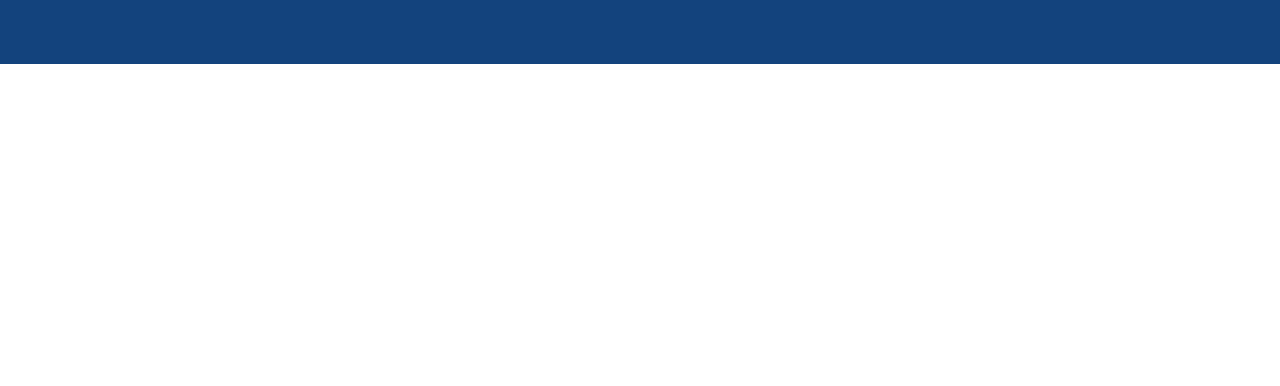
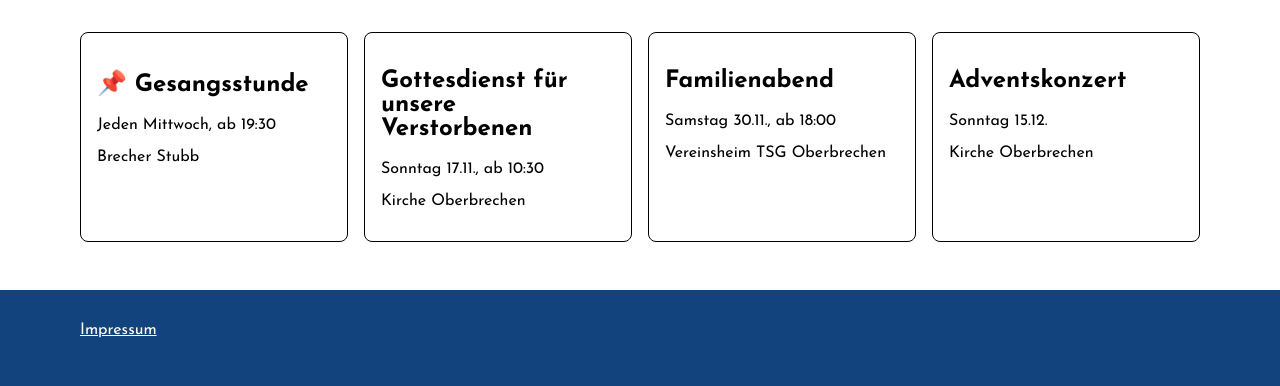
Before and after one commit to dominikschreiber/mgv-eintracht-oberbrechen.de, a plain HTML site: page index.html in a window 1280 px wide. Shown: the part 736-1122 px from the top of the page. Before the commit the page ends 800 px from the top, so only its background shows below. Drawn offline with Linux system fonts and the light colour scheme.

Commit message:
Josefin sans, 'Nächste Termine' on main page

```diff
--- /dev/null
+++ b/css/component/Card.css
@@ -0,0 +1,5 @@
+.mgvCard {
+  padding: var(--mgv-gap);
+  border-radius: var(--mgv-border-radius);
+  border: 1px solid var(--mgv-foreground);
+}
--- /dev/null
+++ b/css/component/Grid.css
@@ -0,0 +1,5 @@
+.mgvGrid {
+  display: grid;
+  grid-template-columns: repeat(auto-fit, minmax(15rem, 1fr));
+  gap: var(--mgv-gap);
+}
--- a/css/component/Section.css
+++ b/css/component/Section.css
@@ -1,20 +1,22 @@
 .mgvSection {
+  --mgv-foreground: white;
+
   box-sizing: border-box;
   padding: var(--mgv-section-padding-top) var(--mgv-section-horizontal-padding) var(--mgv-section-padding-bottom);
   height: var(--mgv-section-height, auto);
   background-image: linear-gradient(var(--mgv-section-background), var(--mgv-section-background)), var(--mgv-section-background-image, none);
   background-size: 100%, 130%;
-  color: white;
+  color: var(--mgv-foreground);
   text-shadow: 0 0 .05em black, 0 0 .05em black, 0 0 .05em black, 0 0 .05em black;
 
   @supports (color: oklch(from red l c h)) {
     --l: clamp(0, (var(--l-threshold, .623) / l - 1) * infinity, 1);
-    color: oklch(from var(--mgv-section-background) var(--l) 0 h);
+    --mgv-foreground: oklch(from var(--mgv-section-background) var(--l) 0 h);
     text-shadow: none;
   }
 
   @supports (color: color-contrast(red)) {
-    color: color-contrast(var(--mgv-section-background));
+    --mgv-foreground: color-contrast(var(--mgv-section-background));
     text-shadow: none;
   }
 }
--- a/css/component/Text.css
+++ b/css/component/Text.css
@@ -3,3 +3,15 @@
 .mgvText--h3 {
   font-family: var(--mgv-header-font-family);
 }
+
+.mgvText--h1 {
+  font-size: var(--mgv-font-size-h1);
+}
+
+.mgvText--h2 {
+  font-size: var(--mgv-font-size-h2);
+}
+
+.mgvText--h3 {
+  font-size: var(--mgv-font-size-h3);
+}
--- /dev/null
+++ b/css/font.css
@@ -0,0 +1,10 @@
+@font-face {
+  font-family: 'Josefin Sans';
+  src: url('../font/JosefinSans-VariableFont_wght.woff2') format('woff2'), url('../font/JosefinSans-VariableFont_wght.ttf') format('ttf');
+}
+
+@font-face {
+  font-family: 'Josefin Sans';
+  font-style: italic;
+  src: url('../font/JosefinSans-Italic-VariableFont_wght.woff2') format('woff2'), url('../font/JosefinSans-Italic-VariableFont_wght.ttf') format('ttf');
+}
--- a/css/global.css
+++ b/css/global.css
@@ -3,7 +3,17 @@
   --mgv-grey: #8e9394;
   --mgv-black: #050505;
 
+  --mgv-foreground: var(--mgv-black);
+
   --mgv-gap: 1rem;
+  --mgv-border-radius: .5rem;
+
+  --mgv-font-family: 'Josefin sans', sans-serif;
+  --mgv-header-font-family: var(--mgv-font-family);
+
+  --mgv-font-size-h1: 3rem;
+  --mgv-font-size-h2: 1.5rem;
+  --mgv-font-size-h3: 1.25rem;
 
   --mgv-page-header-background: var(--mgv-section-background);
   --mgv-page-footer-background: var(--mgv-blue);
@@ -12,8 +22,6 @@
   --mgv-section-padding-top: 1rem;
   --mgv-section-padding-bottom: 1rem;
   --mgv-section-background: #ffffff;
-
-  --mgv-header-font-family: Futura, sans-serif;
 
   @media (min-width: 48rem) { /* 768px / small tablet */
     --mgv-section-horizontal-padding: 2rem;
@@ -39,4 +47,5 @@ html {
    * header background image at the bottom.
    */
   background-image: linear-gradient(var(--mgv-page-footer-background) 50%, var(--mgv-page-header-background) 50%);
+  font-family: var(--mgv-font-family);
 }
--- a/css/mgv.css
+++ b/css/mgv.css
@@ -1,4 +1,7 @@
+@import url('./font.css');
 @import url('./global.css');
+@import url('./component/Card.css');
+@import url('./component/Grid.css');
 @import url('./component/Link.css');
 @import url('./component/Nav.css');
 @import url('./component/Page.css');
--- a/index.html
+++ b/index.html
@@ -14,6 +14,31 @@
       </nav>
       <section class="mgvSection mgvSection--animated-background" style="--mgv-section-height: 68vh; --mgv-section-background: hsla(from var(--mgv-black) h s .05 / .9); --mgv-section-background-image: url('../../img/auftritt.jpeg')">
         <h1 class="mgvText--h1">MGV Eintracht Oberbrechen</h1>
+      </section>
+      <section class="mgvSection">
+        <h1 class="mgvText--h1">Nächste Termine</h1>
+        <div class="mgvGrid">
+          <div class="mgvCard">
+            <h2 class="mgvText--h2">📌 Gesangsstunde</h2>
+            <p>Jeden Mittwoch, ab 19:30</p>
+            <p>Brecher Stubb</p>
+          </div>
+          <div class="mgvCard">
+            <h2 class="mgvText--h2">Gottesdienst für unsere Verstorbenen</h2>
+            <p>Sonntag 17.11., ab 10:30</p>
+            <p>Kirche Oberbrechen</p>
+          </div>
+          <div class="mgvCard">
+            <h2 class="mgvText--h2">Familienabend</h2>
+            <p>Samstag 30.11., ab 18:00</p>
+            <p>Vereinsheim TSG Oberbrechen</p>
+          </div>
+          <div class="mgvCard">
+            <h2 class="mgvText--h2">Adventskonzert</h2>
+            <p>Sonntag 15.12.</p>
+            <p>Kirche Oberbrechen</p>
+          </div>
+        </div>
       </section>
       <section class="mgvSection" style="--mgv-section-background: var(--mgv-page-footer-background)">
         <a href="#/imprint" class="mgvLink">Impressum</a>
```
Also changed, not shown: font/JosefinSans-Italic-VariableFont_wght.ttf (added), font/JosefinSans-Italic-VariableFont_wght.woff2 (added), font/JosefinSans-VariableFont_wght.ttf (added), font/JosefinSans-VariableFont_wght.woff2 (added).
